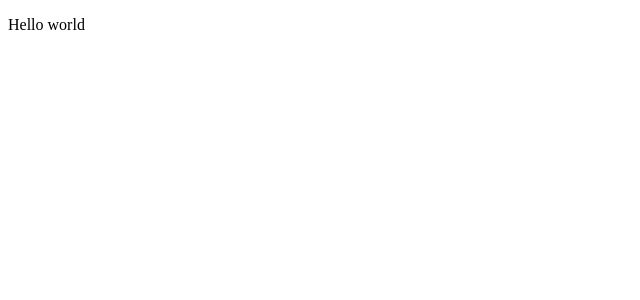
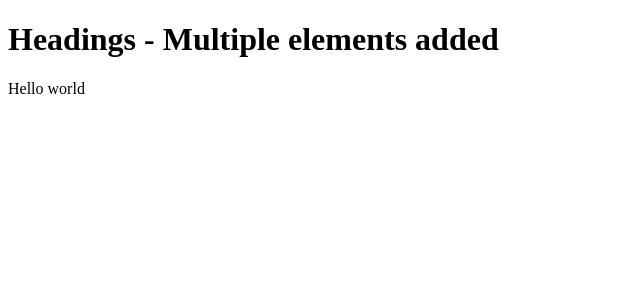
Before and after one commit to karthikeyan13762/react-project, a React (Vite) app: page / in a window 1280 px wide. Shown: the top 300 px of the page, without its empty margins (0-640 px from the left). Built offline with nearby package versions, Linux system fonts and the light colour scheme.

Commit message:
component with mulyiple element

```diff
--- a/src/App.jsx
+++ b/src/App.jsx
@@ -1,7 +1,10 @@
 const App=()=>{
   return (
+    <div>
+      <h1>Headings - Multiple elements added</h1>
+    <p>Hello world</p>
 
-    <p>Hello world</p>
+    </div>
 
   )
 
```
